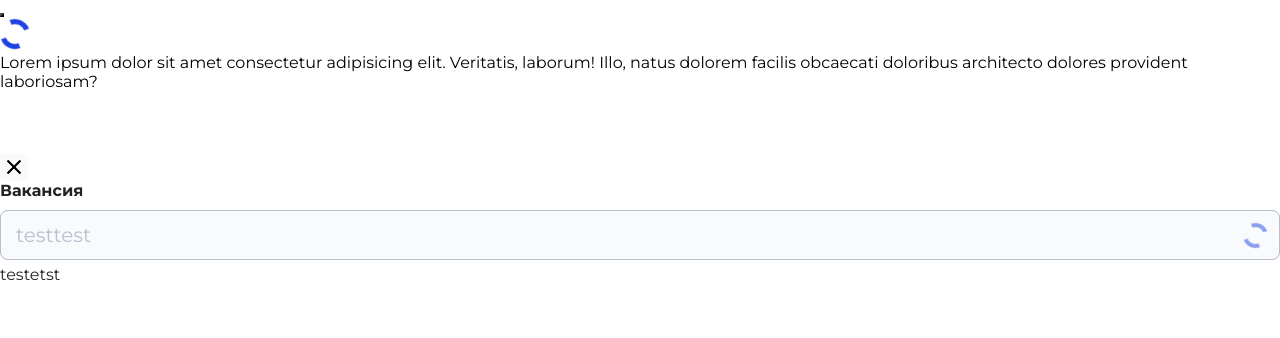
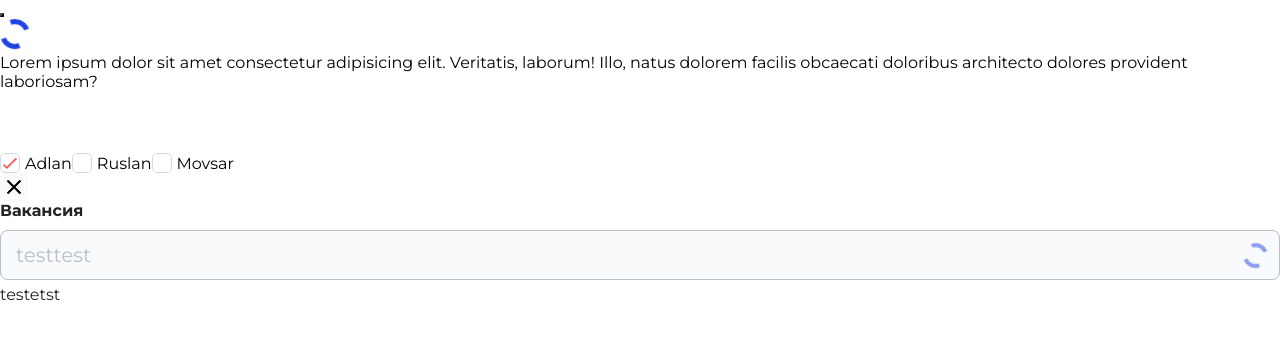
Before and after one commit to rabota06-ru/react-main-app, a React (Vite) app: page / in a window 1280 px wide. Shown: the top 338 px of the page. Built offline with nearby package versions, Linux system fonts and the light colour scheme; what @rtk-query/graphql-request-base-query would draw is missing.

Commit message:
vremenno

```diff
--- a/src/App.tsx
+++ b/src/App.tsx
@@ -1,7 +1,9 @@
 import { Card } from 'components/card'
+import { Checkbox } from 'components/checkbox'
 import { CloseButton } from 'components/close-button'
 import { Input } from 'components/input'
 import { Spinner } from 'components/spinner'
+import { TextArea } from 'components/text-area'
 import './index.scss'
 import { Main } from './pages/main/main'
 
@@ -16,6 +18,11 @@ function App() {
           architecto dolores provident laboriosam?
         </div>
       </Card>
+      {/* <TextArea isVerticalResize={true} placeholder='Текс сообщения' /> */}
+      <Checkbox text='Adlan' checked />
+      <Checkbox text='Ruslan' />
+      <Checkbox text='Movsar' />
+
       <CloseButton />
       <Input label='Вакансия' bottomText='testetst' placeholder='testtest' isLoading />
     </div>
--- /dev/null
+++ b/src/components/checkbox/checkbox.module.scss
@@ -0,0 +1,50 @@
+.checkbox {
+  width: 0;
+  height: 0;
+  opacity: 0;
+  position: absolute;
+  z-index: -1;
+
+  &:checked + &Custom::before {
+    transform: translate(-50%, -50%) scale(1);
+  }
+
+  // Свечение при выборе (для того чтобы когда через там выбираешь было видно)
+
+  &:focus + &Custom {
+    border: none;
+    box-shadow: 0px 0px 0px 1px var(--primaryColor), 0px 0px 10px var(--primaryColor);
+  }
+
+  &Custom {
+    display: inline-block;
+    min-width: 20px;
+    min-height: 20px;
+    border: 1px solid #d5d8eb;
+    border-radius: 5px;
+    vertical-align: sub;
+    margin-right: 5px;
+    position: relative;
+    &::before {
+      content: '';
+
+      // Рисуем галочку
+      display: inline-block;
+      width: 15px;
+      height: 13px;
+
+      background-image: url('./galochka-checkbox.svg');
+      background-size: contain;
+      background-repeat: no-repeat;
+
+      // Выравнивание по центру
+      position: absolute;
+      left: 50%;
+      top: 50%;
+      transform: translate(-50%, -50%) scale(0);
+      margin-top: 1px;
+
+      transition: 0.2s ease-in;
+    }
+  }
+}
--- a/src/components/checkbox/checkbox.tsx
+++ b/src/components/checkbox/checkbox.tsx
@@ -1,7 +1,27 @@
-import { InputHTMLAttributes } from 'react'
+import { InputHTMLAttributes, useEffect, useState } from 'react'
+import styles from './checkbox.module.scss'
+import cn from 'classnames'
 
-interface CheckboxProps extends Omit<Props<InputHTMLAttributes<HTMLInputElement>, HTMLInputElement>, 'type'> {}
+interface CheckboxProps extends Omit<Props<InputHTMLAttributes<HTMLInputElement>, HTMLInputElement>, 'type'> {
+  text: string
+}
 
-export function Checkbox(props: CheckboxProps) {
-  return <input type='checkbox' {...props} />
+export function Checkbox({ text, checked: checkedProp = false, ...props }: CheckboxProps) {
+  const [checked, setChecked] = useState<boolean>(checkedProp)
+
+  function handleChange() {
+    setChecked(checked => !checked)
+  }
+
+  useEffect(() => {
+    setChecked(checkedProp)
+  }, [checkedProp])
+
+  return (
+    <label>
+      <input {...props} type='checkbox' checked={checked} onChange={handleChange} className={cn(styles.checkbox, props.className)} />
+      <span className={styles.checkboxCustom} />
+      {text}
+    </label>
+  )
 }
```
Also changed, not shown: src/components/checkbox/galochka-checkbox.svg (added).
